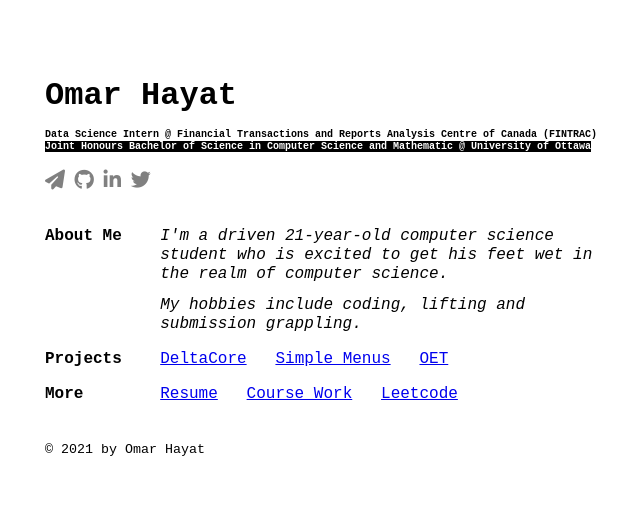
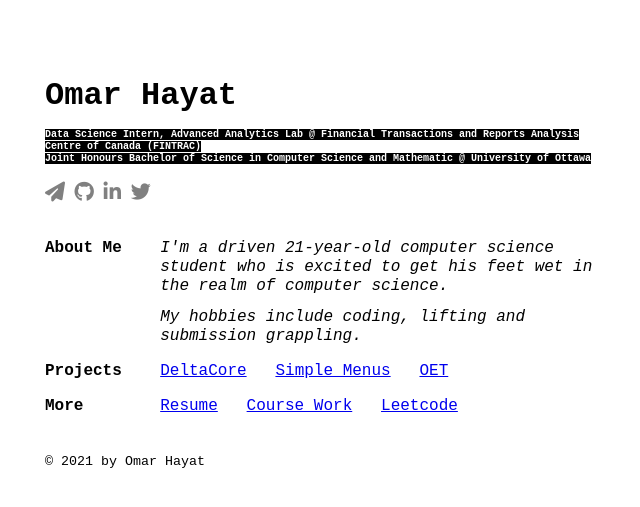
Before and after one commit to OmarHayat-DEV/web, a Jekyll site: the page built from index.html, in a window 1280 px wide. Shown: the top 507 px of the page, without its empty margins (307-947 px from the left). Built offline with Jekyll 4.4.1, drawn with Linux system fonts in a browser that asks for light colours; nearby versions of some CDN libraries.

Commit message:
revert background color

```diff
--- a/index.html
+++ b/index.html
@@ -4,7 +4,7 @@
 
 <div class="header">
     <h1>Omar Hayat</h1>
-    <h4 style="font-size:10px", background-color = #808080 >Data Science Intern @ Financial Transactions and Reports Analysis Centre of Canada (FINTRAC)</h4>
+    <h4 style="font-size:10px"><code>Data Science Intern, Advanced Analytics Lab @ Financial Transactions and Reports Analysis Centre of Canada (FINTRAC)</code></h4>
     <h4 style="font-size:10px"><code>Joint Honours Bachelor of Science in Computer Science and Mathematic @ University of Ottawa</code></h4>
     <div class="social"> {% include social-media-links.html %}</div>
 </div>
```
